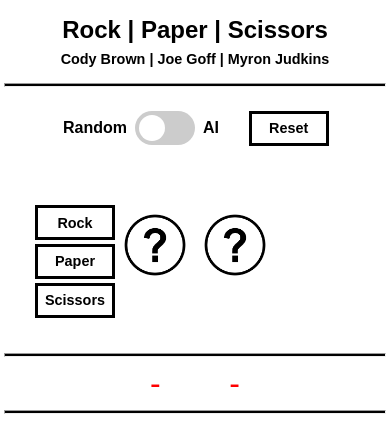
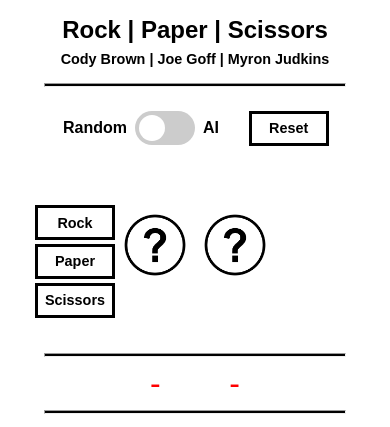
Before and after one commit to brown-cody/GameTheory, a plain HTML site: page index.html in a window 390 px wide. Shown: the top 427 px of the page. Drawn offline with Linux system fonts and the light colour scheme.

Commit message:
fix mobile scaling

```diff
--- a/style.css
+++ b/style.css
@@ -17,7 +17,7 @@ footer {
 }
 
 hr {
-    width:380px;
+    width:300px;
     height:2px;
     background:black;
     margin-top:1em;
@@ -40,7 +40,7 @@ hr {
 }
 
 .playerMove {
-    width:180px;
+    width:160px;
     float:right;
 }
 
@@ -98,7 +98,7 @@ button:active {
 }
 
 .aiMove {
-    width:180px;
+    width:160px;
     float:left;
 }
 
```
